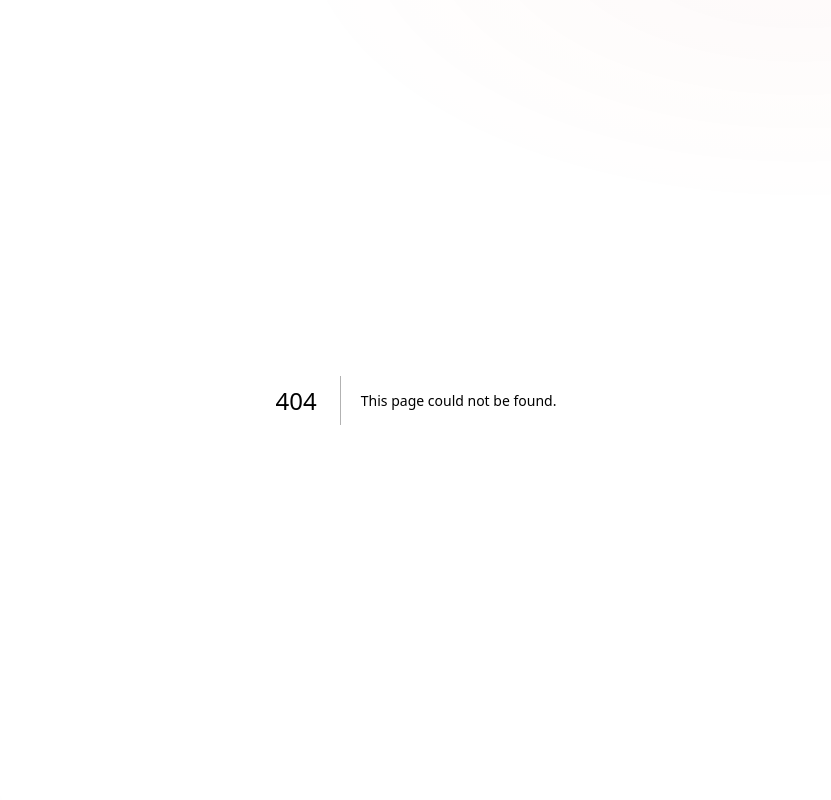
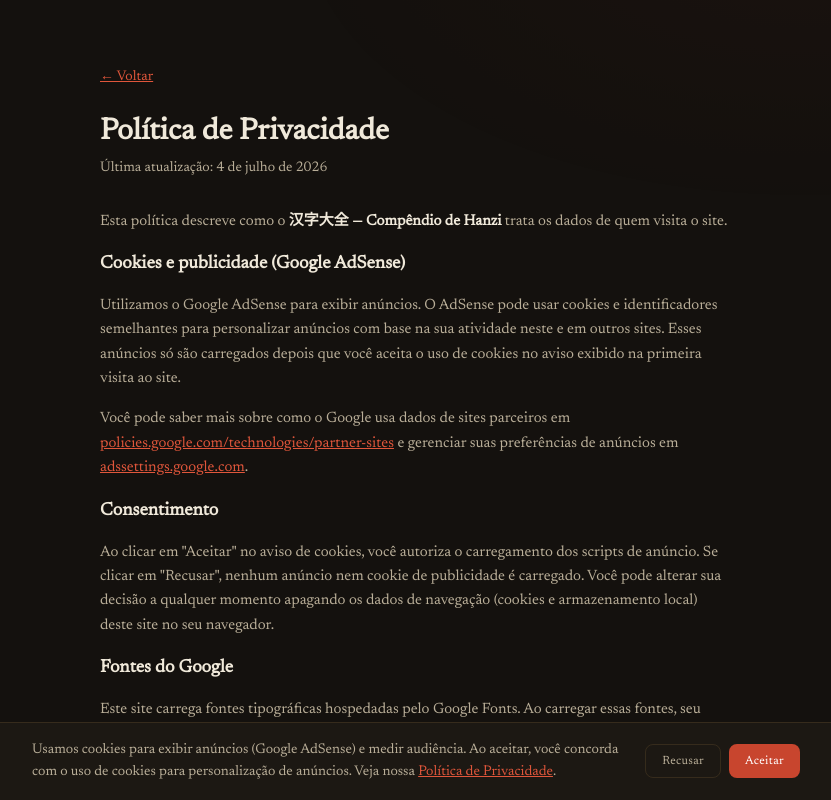
Before and after one commit to gabedossa/dicionario_chines_br, a Next.js app: page /privacidade in a window 1280 px wide. Before the commit this address had no page. Shown: the top 800 px of the page, without its empty margins (224-1055 px from the left). Built offline with nearby package versions, Linux system fonts and the light colour scheme; a web font is replaced by a local one.

Commit message:
Criando padrão do adsense

```diff
--- a/src/App.tsx
+++ b/src/App.tsx
@@ -61,7 +61,6 @@ export function App() {
   }, [query, hsk, tone]);
 
   return (
-    <>
     <div className="page">
       <aside className="ad-sidebar">
         {/* Lateral esquerda — substitua o slot pelo Ad Unit ID do AdSense */}
@@ -108,13 +107,8 @@ export function App() {
         {/* Lateral direita — substitua o slot pelo Ad Unit ID do AdSense */}
         <AdBanner slot="XXXXXXXXXX" format="vertical" />
       </aside>
+      {/* Anúncio fixo mobile: ative Anchor Ads (Auto ads) no painel do AdSense
+          em vez de um banner sticky customizado — é o formato aceito pela política. */}
     </div>
-
-      {/* Banner fixo no rodapé — apenas mobile */}
-      <div className="ad-mobile-bottom">
-        {/* Mobile bottom — substitua o slot pelo Ad Unit ID do AdSense */}
-        <AdBanner slot="XXXXXXXXXX" format="auto" />
-      </div>
-    </>
   );
 }
--- a/src/app/layout.tsx
+++ b/src/app/layout.tsx
@@ -1,5 +1,6 @@
 import type { Metadata } from 'next';
-import Script from 'next/script';
+import { CookieConsent } from '../components/CookieConsent';
+import { AdsenseLoader } from '../components/AdsenseLoader';
 import './globals.css';
 
 export const metadata: Metadata = {
@@ -23,13 +24,9 @@ export default function RootLayout({
       </head>
       <body>
         {children}
-        {/* Google AdSense: substitua ca-pub-XXXXXXXXXXXXXXXX pelo seu Publisher ID */}
-        <Script
-          async
-          src="https://pagead2.googlesyndication.com/pagead/js/adsbygoogle.js?client=ca-pub-3889679223756000"
-          crossOrigin="anonymous"
-          strategy="afterInteractive"
-        />
+        <CookieConsent />
+        {/* Só carrega o script do AdSense depois que o usuário aceita cookies */}
+        <AdsenseLoader />
       </body>
     </html>
   );
--- /dev/null
+++ b/src/app/privacidade/page.tsx
@@ -0,0 +1,84 @@
+import type { Metadata } from 'next';
+
+export const metadata: Metadata = {
+  title: 'Política de Privacidade · 汉字大全',
+};
+
+export default function PrivacyPage() {
+  return (
+    <main className="mx-auto max-w-2xl px-5 py-16 text-[var(--bone)]">
+      <a href="/" className="text-sm text-[var(--seal-bright)] underline">
+        ← Voltar
+      </a>
+      <h1 className="mt-6 text-3xl font-bold">Política de Privacidade</h1>
+      <p className="mt-2 text-sm text-[var(--bone-dim)]">Última atualização: 4 de julho de 2026</p>
+
+      <section className="mt-8 space-y-4 text-[15px] leading-relaxed text-[var(--bone-dim)]">
+        <p>
+          Esta política descreve como o{' '}
+          <strong className="text-[var(--bone)]">汉字大全 — Compêndio de Hanzi</strong> trata os dados de
+          quem visita o site.
+        </p>
+
+        <h2 className="text-lg font-semibold text-[var(--bone)]">Cookies e publicidade (Google AdSense)</h2>
+        <p>
+          Utilizamos o Google AdSense para exibir anúncios. O AdSense pode usar cookies e identificadores
+          semelhantes para personalizar anúncios com base na sua atividade neste e em outros sites. Esses
+          anúncios só são carregados depois que você aceita o uso de cookies no aviso exibido na primeira
+          visita ao site.
+        </p>
+        <p>
+          Você pode saber mais sobre como o Google usa dados de sites parceiros em{' '}
+          <a
+            href="https://policies.google.com/technologies/partner-sites"
+            className="text-[var(--seal-bright)] underline"
+            target="_blank"
+            rel="noopener noreferrer"
+          >
+            policies.google.com/technologies/partner-sites
+          </a>{' '}
+          e gerenciar suas preferências de anúncios em{' '}
+          <a
+            href="https://adssettings.google.com/"
+            className="text-[var(--seal-bright)] underline"
+            target="_blank"
+            rel="noopener noreferrer"
+          >
+            adssettings.google.com
+          </a>
+          .
+        </p>
+
+        <h2 className="text-lg font-semibold text-[var(--bone)]">Consentimento</h2>
+        <p>
+          Ao clicar em &quot;Aceitar&quot; no aviso de cookies, você autoriza o carregamento dos scripts de
+          anúncio. Se clicar em &quot;Recusar&quot;, nenhum anúncio nem cookie de publicidade é carregado.
+          Você pode alterar sua decisão a qualquer momento apagando os dados de navegação (cookies e
+          armazenamento local) deste site no seu navegador.
+        </p>
+
+        <h2 className="text-lg font-semibold text-[var(--bone)]">Fontes do Google</h2>
+        <p>
+          Este site carrega fontes tipográficas hospedadas pelo Google Fonts. Ao carregar essas fontes, seu
+          navegador se conecta aos servidores do Google, que podem registrar seu endereço IP.
+        </p>
+
+        <h2 className="text-lg font-semibold text-[var(--bone)]">Seus direitos</h2>
+        <p>
+          Você pode solicitar informações sobre os dados tratados ou pedir sua remoção entrando em contato
+          pelo e-mail abaixo.
+        </p>
+
+        <h2 className="text-lg font-semibold text-[var(--bone)]">Contato</h2>
+        {/* Substitua pelo e-mail de contato real do site */}
+        <p>contato@seudominio.com.br</p>
+
+        <h2 className="text-lg font-semibold text-[var(--bone)]">Alterações</h2>
+        <p>
+          Esta política pode ser atualizada periodicamente; a data no topo desta página indica a última
+          revisão.
+        </p>
+      </section>
+    </main>
+  );
+}
--- a/src/components/AdBanner.tsx
+++ b/src/components/AdBanner.tsx
@@ -1,4 +1,7 @@
-import { useEffect, useRef } from 'react';
+'use client';
+
+import { useEffect, useRef, useState } from 'react';
+import { getConsent, onConsentChange, ConsentStatus } from '../utils/consent';
 
 interface AdBannerProps {
   slot: string;
@@ -12,14 +15,23 @@ const AD_CLIENT = 'ca-pub-3889679223756000';
 
 export function AdBanner({ slot, format = 'auto' }: AdBannerProps) {
   const pushed = useRef(false);
+  const [consent, setConsentState] = useState<ConsentStatus>(null);
 
   useEffect(() => {
-    if (pushed.current) return;
+    setConsentState(getConsent());
+    return onConsentChange(setConsentState);
+  }, []);
+
+  useEffect(() => {
+    if (consent !== 'granted' || pushed.current) return;
     pushed.current = true;
     try {
       ((window as any).adsbygoogle = (window as any).adsbygoogle || []).push({});
     } catch {}
-  }, []);
+  }, [consent]);
+
+  // Sem consentimento, não renderiza o slot: evita requisições e cookies de anúncio.
+  if (consent !== 'granted') return null;
 
   return (
     <div className="ad-wrap">
--- /dev/null
+++ b/src/components/AdsenseLoader.tsx
@@ -0,0 +1,28 @@
+'use client';
+
+import Script from 'next/script';
+import { useEffect, useState } from 'react';
+import { getConsent, onConsentChange, ConsentStatus } from '../utils/consent';
+
+// Substitua ca-pub-XXXXXXXXXXXXXXXX pelo seu Publisher ID caso mude de conta.
+const AD_CLIENT = 'ca-pub-3889679223756000';
+
+export function AdsenseLoader() {
+  const [consent, setConsentState] = useState<ConsentStatus>(null);
+
+  useEffect(() => {
+    setConsentState(getConsent());
+    return onConsentChange(setConsentState);
+  }, []);
+
+  if (consent !== 'granted') return null;
+
+  return (
+    <Script
+      async
+      src={`https://pagead2.googlesyndication.com/pagead/js/adsbygoogle.js?client=${AD_CLIENT}`}
+      crossOrigin="anonymous"
+      strategy="afterInteractive"
+    />
+  );
+}
--- /dev/null
+++ b/src/components/CookieConsent.tsx
@@ -0,0 +1,50 @@
+'use client';
+
+import { useEffect, useState } from 'react';
+import { getConsent, setConsent } from '../utils/consent';
+
+export function CookieConsent() {
+  const [visible, setVisible] = useState(false);
+
+  useEffect(() => {
+    setVisible(getConsent() === null);
+  }, []);
+
+  if (!visible) return null;
+
+  const decide = (status: 'granted' | 'denied') => {
+    setConsent(status);
+    setVisible(false);
+  };
+
+  return (
+    <div className="fixed inset-x-0 bottom-0 z-[100] border-t border-[var(--line)] bg-[var(--ink-2)] px-4 py-4 sm:px-6">
+      <div className="mx-auto flex max-w-3xl flex-col items-start gap-3 sm:flex-row sm:items-center sm:justify-between">
+        <p className="text-sm leading-relaxed text-[var(--bone-dim)]">
+          Usamos cookies para exibir anúncios (Google AdSense) e medir audiência. Ao aceitar, você
+          concorda com o uso de cookies para personalização de anúncios. Veja nossa{' '}
+          <a href="/privacidade" className="text-[var(--seal-bright)] underline">
+            Política de Privacidade
+          </a>
+          .
+        </p>
+        <div className="flex shrink-0 gap-2">
+          <button
+            type="button"
+            onClick={() => decide('denied')}
+            className="rounded-lg border border-[var(--line)] px-4 py-2 text-xs font-medium tracking-wide text-[var(--bone-dim)] hover:text-[var(--bone)]"
+          >
+            Recusar
+          </button>
+          <button
+            type="button"
+            onClick={() => decide('granted')}
+            className="rounded-lg bg-[var(--seal)] px-4 py-2 text-xs font-medium tracking-wide text-white hover:bg-[var(--seal-bright)]"
+          >
+            Aceitar
+          </button>
+        </div>
+      </div>
+    </div>
+  );
+}
--- a/src/components/Footer.tsx
+++ b/src/components/Footer.tsx
@@ -15,6 +15,11 @@ export function Footer() {
         A <b>cor de tom</b> segue a convenção de estudo: 1° âmbar · 2° jade ·
         3° azul · 4° vermelhão · neutro cinza.
       </p>
+      <p style={{ marginTop: 8 }}>
+        <a href="/privacidade" className="underline text-[var(--seal-bright)]">
+          Política de Privacidade
+        </a>
+      </p>
     </footer>
   );
 }
--- a/src/styles/global.css
+++ b/src/styles/global.css
@@ -51,15 +51,9 @@ body::before{
 .wrap{padding:0 20px;min-width:0}
 .ad-sidebar{padding:54px 8px 0;position:sticky;top:0;align-self:start}
 .ad-footer-wrap{margin:16px 0 0}
-.ad-mobile-bottom{
-  display:none;position:fixed;bottom:0;left:0;right:0;
-  z-index:30;background:var(--ink);border-top:1px solid var(--line);padding:4px 0;
-}
 @media(max-width:1100px){
   .page{grid-template-columns:1fr}
   .ad-sidebar{display:none}
-  .ad-mobile-bottom{display:block}
-  .wrap{padding-bottom:90px}
 }
 
 /* ============================== CABEÇALHO ============================== */
--- /dev/null
+++ b/src/utils/consent.ts
@@ -0,0 +1,21 @@
+export type ConsentStatus = 'granted' | 'denied' | null;
+
+const KEY = 'cookie_consent';
+const EVENT = 'cookie-consent-changed';
+
+export function getConsent(): ConsentStatus {
+  if (typeof window === 'undefined') return null;
+  const v = window.localStorage.getItem(KEY);
+  return v === 'granted' || v === 'denied' ? v : null;
+}
+
+export function setConsent(status: 'granted' | 'denied') {
+  window.localStorage.setItem(KEY, status);
+  window.dispatchEvent(new CustomEvent<ConsentStatus>(EVENT, { detail: status }));
+}
+
+export function onConsentChange(cb: (status: ConsentStatus) => void) {
+  const handler = (e: Event) => cb((e as CustomEvent<ConsentStatus>).detail);
+  window.addEventListener(EVENT, handler);
+  return () => window.removeEventListener(EVENT, handler);
+}
```
Also changed, not shown: public/ads.txt (added). Lines whose indentation alone changed are shown as unchanged.
